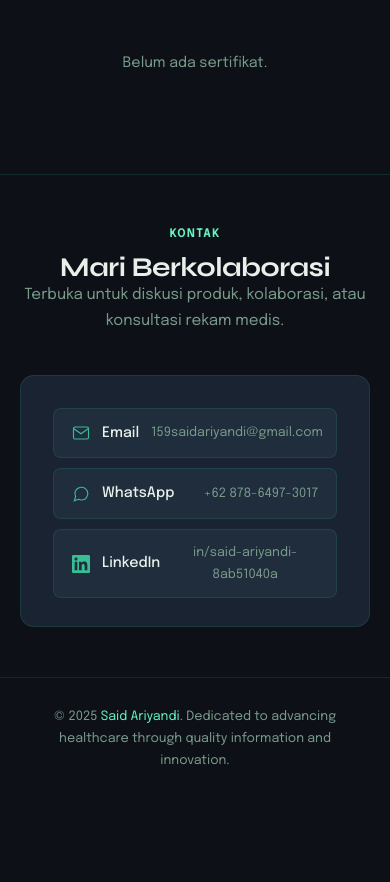
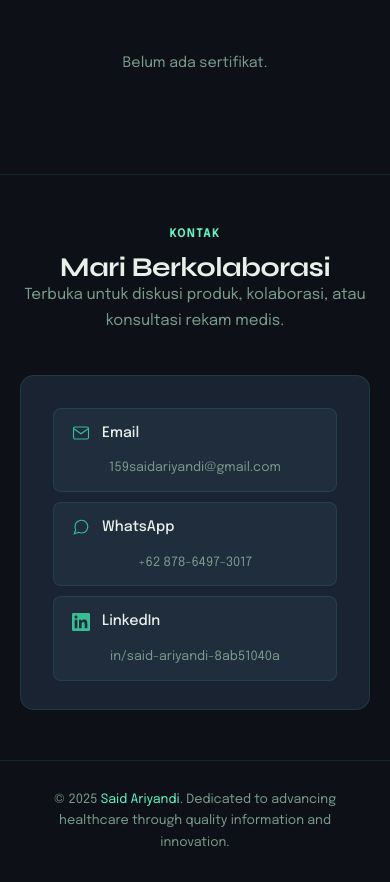
Before and after one commit to syidarynd/portfolio, a plain HTML site: page index.html in a window 390 px wide. Shown: the part 2751-3633 px from the top of the page. Before the commit the page ends 3551 px from the top, so only its background shows below. Drawn offline with nearby package versions, Linux system fonts and the light colour scheme; no server answers.

Commit message:
Fix narrow-screen contact email overflow

```diff
--- a/index.html
+++ b/index.html
@@ -76,7 +76,12 @@
     .field-group input:focus,.field-group textarea:focus{outline:none;border-color:var(--primary)}
     .field-group textarea{min-height:80px}
     .field-row{display:grid;grid-template-columns:1fr 1fr;gap:12px}
-    @media(max-width:540px){.field-row{grid-template-columns:1fr}}
+    @media(max-width:540px){
+      .field-row{grid-template-columns:1fr}
+      .contact-wrap{padding:1.5rem 1rem}
+      .contact-btn{min-width:0;flex-wrap:wrap;padding:12px 14px}
+      .contact-btn-sub{min-width:0;flex-basis:100%;margin-left:30px;overflow-wrap:anywhere}
+    }
 
     .card-item{background:var(--surface);border:1px solid var(--border);border-radius:var(--radius);padding:1.1rem 1.2rem;margin-bottom:.75rem;position:relative}
     .card-item-header{display:flex;align-items:flex-start;justify-content:space-between;gap:8px;margin-bottom:8px}
```
